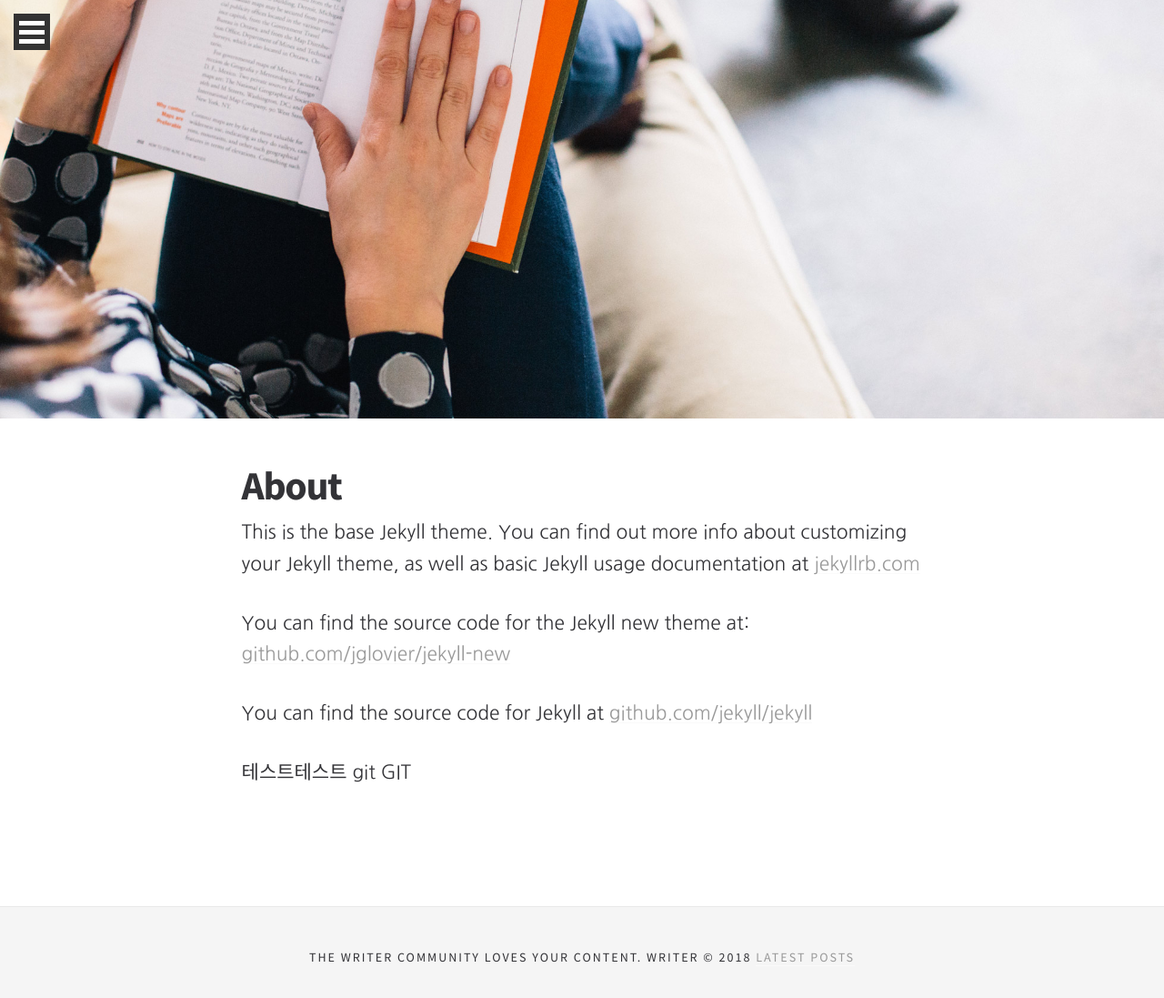
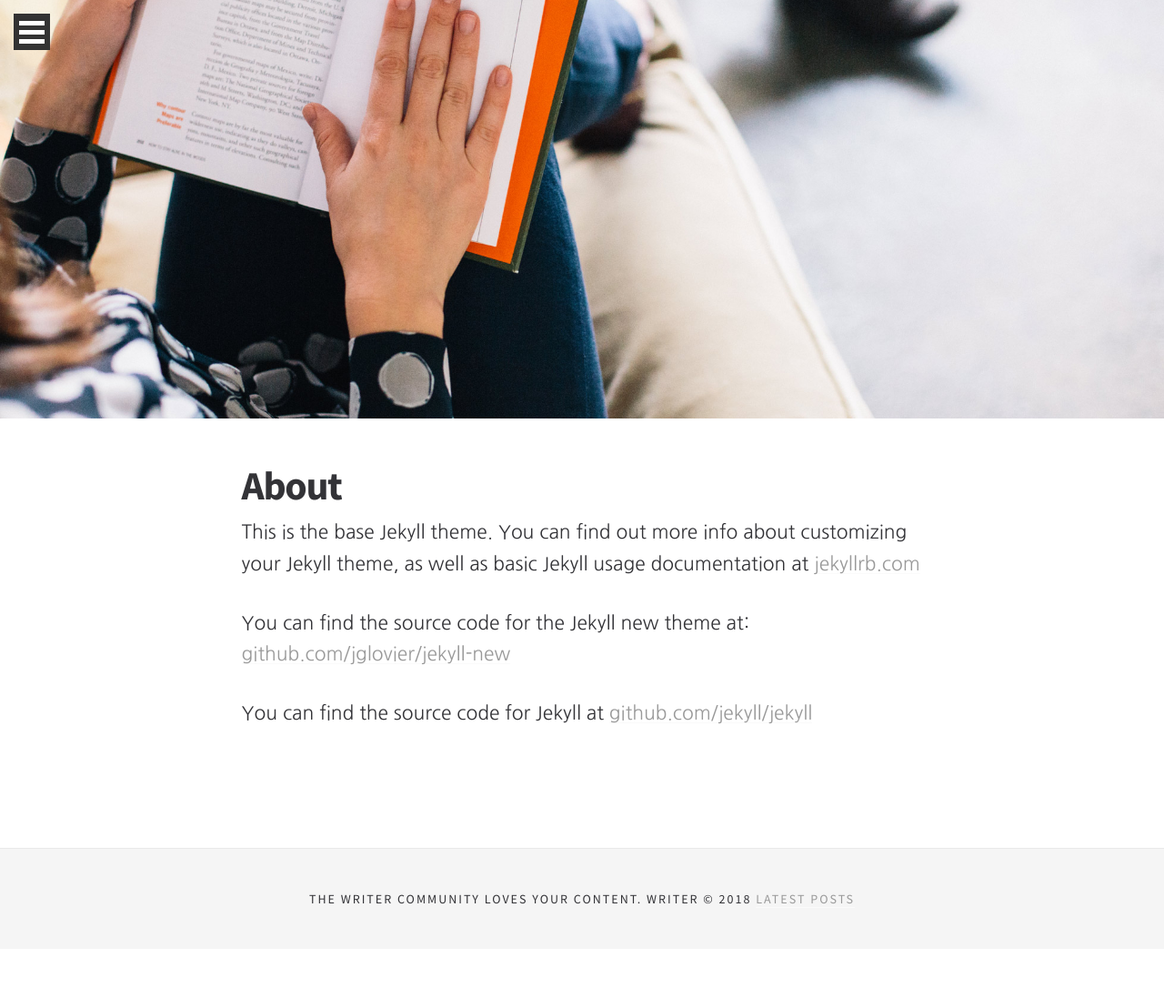
Before and after one commit to chrisjune/chrisjune.github.io_, a Jekyll site: the page built from about.md, in a window 1280 px wide. Shown: the top 1097 px of the page at 91% size. Built offline with Jekyll 4.4.1, drawn with Linux system fonts in a browser that asks for light colours.

Commit message:
change image

```diff
--- a/about.md
+++ b/about.md
@@ -10,7 +10,3 @@ This is the base Jekyll theme. You can find out more info about customizing your
 You can find the source code for the Jekyll new theme at: [github.com/jglovier/jekyll-new](https://github.com/jglovier/jekyll-new)
 
 You can find the source code for Jekyll at [github.com/jekyll/jekyll](https://github.com/jekyll/jekyll)
-
-
-테스트테스트
-git GIT
```
